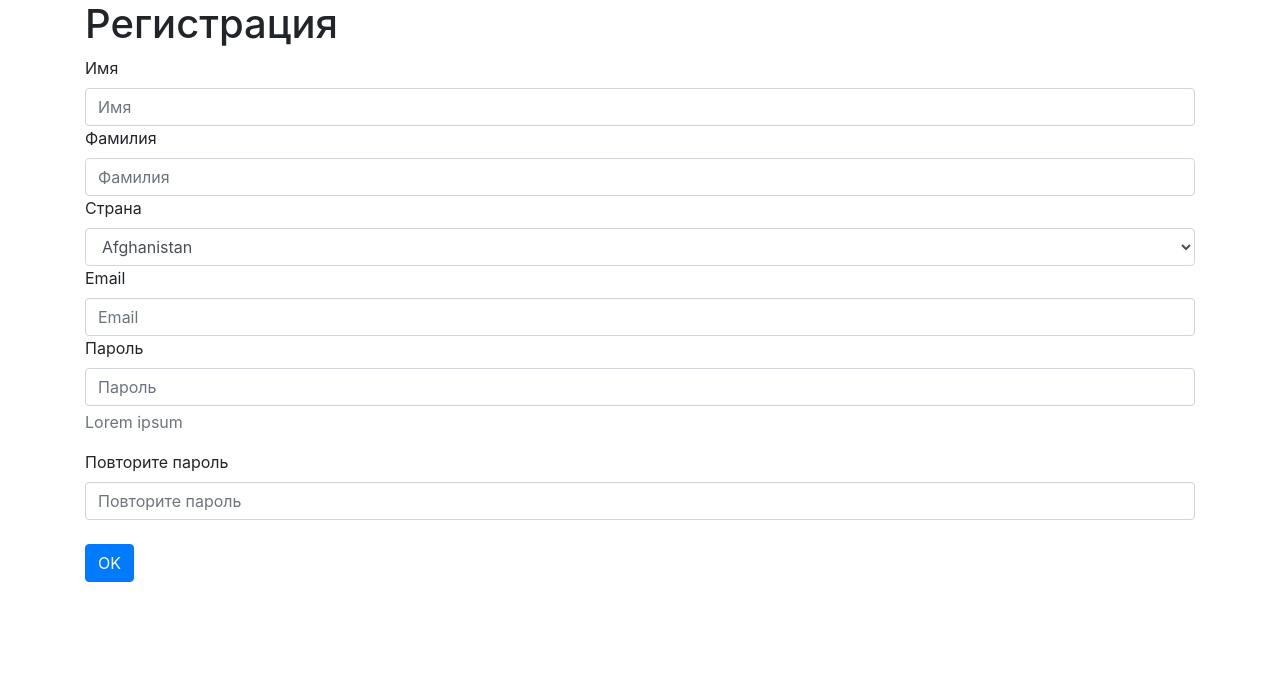
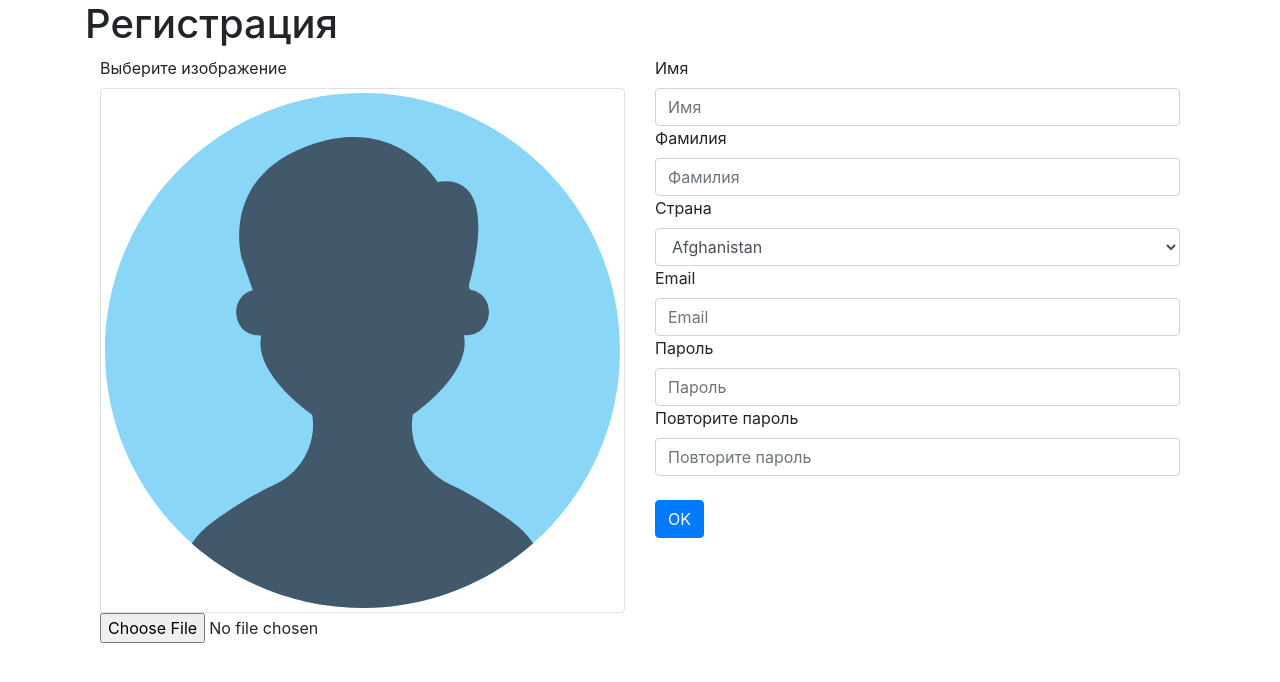
Before and after one commit to Fil-maker/Skill-System_clone, a Flask app: page / in a window 1280 px wide. Shown: the part 56-738 px from the top of the page. Run offline with Flask 2, Linux system fonts and the light colour scheme; parts of the project's set-up code (start-up, migrations or seed data) failed here and were passed over; some libraries are stand-ins or nearby versions.

Commit message:
Сделана регистрация

```diff
--- a/app/forms/register.py
+++ b/app/forms/register.py
@@ -129,7 +129,10 @@ class RegisterForm(FlaskForm):
         "placeholder": label
     })
 
-    Photo = FileField()
+    photo = FileField("Выберите изображение", render_kw={
+        "class": "form-control-file",
+        "id": "photoField"
+    })
     label = "OK"
     submit = SubmitField(label, render_kw={
         "class": "",
--- a/app/static/css/base.css
+++ b/app/static/css/base.css
@@ -0,0 +1,3 @@
+.region-div, .text-muted{
+    display: none;
+}
--- a/app/static/js/register.js
+++ b/app/static/js/register.js
@@ -1,8 +1,27 @@
-$('#cntry-fld').onclick = function(){
-    if($('#cntry-fld: selected').text() == "Russian Federation (the)"){
-        $('#region-div').show();
+$(function(){
+    $('#cntry-fld').change(function(){
+        if($('#cntry-fld').val() == "Russian Federation (the)"){
+            $('#region-div').show();
+        }
+        else{
+            $('#region-div').hide();
+        }
+    })
+
+    function readURL(input) {
+      if (input.files && input.files[0]) {
+        var reader = new FileReader();
+
+        reader.onload = function(e) {
+          $('#preload').attr('src', e.target.result);
+        }
+
+        reader.readAsDataURL(input.files[0]);
+      }
     }
-    else{
-        $('#region-div').hide();
-    }
-}
+
+    $("#photoField").change(function() {
+      readURL(this);
+    });
+
+});
--- a/app/templates/register.html
+++ b/app/templates/register.html
@@ -9,7 +9,25 @@
     <h1>Регистрация</h1>
     <form method="post" enctype="multipart/form-data">
         {{ form.hidden_tag() }}
+        <div class="container">
+            <div class="row">
 
+                <div class="col-sm">
+
+                    <div class="image-item">
+                        {{ form.photo.label }}
+                        <img id="preload" src="/static/img/icons/other/user.svg" class="img-thumbnail">
+                        {{ form.photo() }}
+                        <div class="invalid-feedback">
+                            {% for error in form.photo.errors %}
+                            <p>{{ error }}</p>
+                            {% endfor %}
+                        </div>
+                    </div>
+                </div>
+
+                <div class="col-sm">
+                    <div class="info">
                         <div class="form-item">
                             {{ form.first_name.label }}
                             {{ form.first_name() }}
@@ -94,6 +112,10 @@
                         <div class="form-item">
                             {{ form.submit(type="submit", class="button btn btn-primary") }}
                         </div>
+                    </div>
+                </div>
+            </div>
+        </div>
 
     </form>
 </main>
```
Also changed, not shown: app/static/img/icons/other/user.svg (added). Lines whose indentation alone changed are shown as unchanged.
